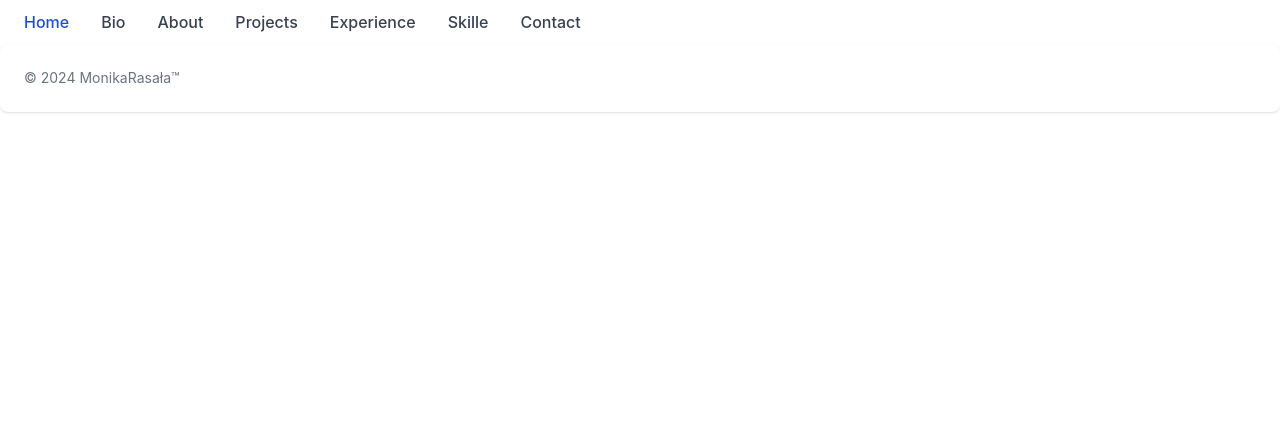
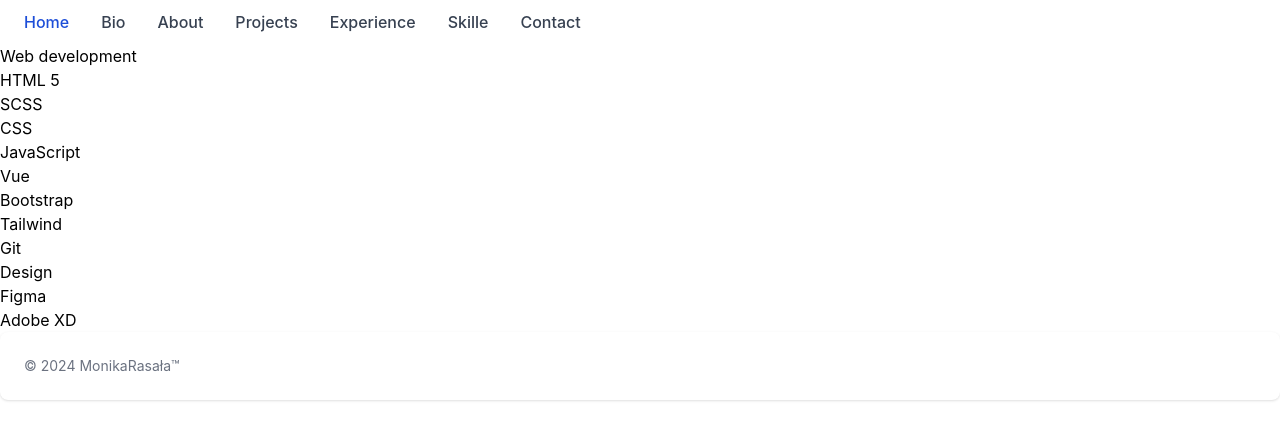
Before and after one commit to Monika-dotcom-boo/CV, a React (Vite) app in the folder CV/: page /skille in a window 1280 px wide. Shown: the top 440 px of the page. Built offline with nearby package versions, Linux system fonts and the light colour scheme.

Commit message:
complement to the kills page

```diff
--- a/CV/src/componets/skille/Skille.jsx
+++ b/CV/src/componets/skille/Skille.jsx
@@ -1,10 +1,27 @@
 
 function Skille() {
     return (
-      <div className="bg-black">
-
-        <section />
-
+      <div>
+        <div>
+          <div>
+            <h4>Web development</h4>
+          </div>
+          <div>
+            <p>HTML 5</p>
+            <p>SCSS</p>
+            <p>CSS</p>
+            <p>JavaScript</p>
+            <p>Vue</p>
+            <p>Bootstrap</p>
+            <p>Tailwind</p>
+            <p>Git</p>
+          </div>
+        </div>
+        <div>
+          <h4>Design</h4>
+          <p>Figma</p>
+          <p>Adobe XD</p>
+        </div>
       </div>
     );
   }
```
